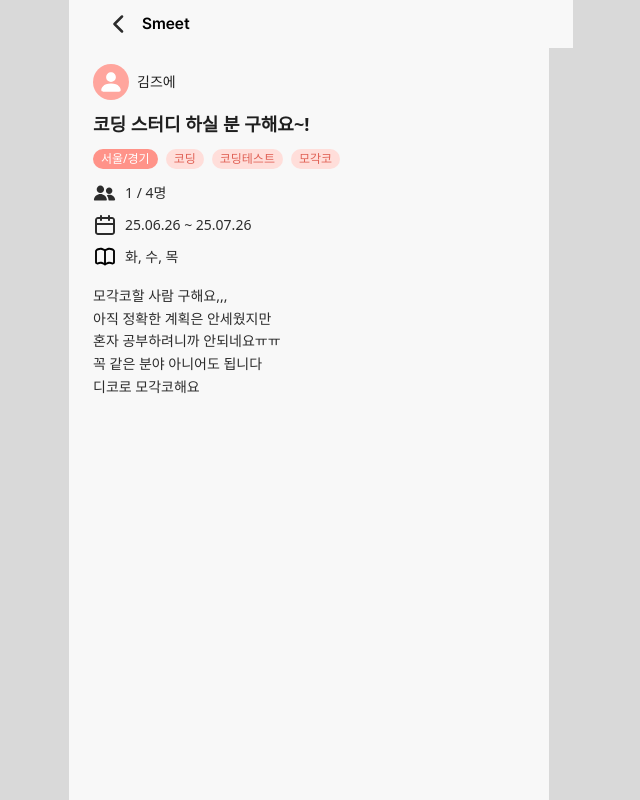
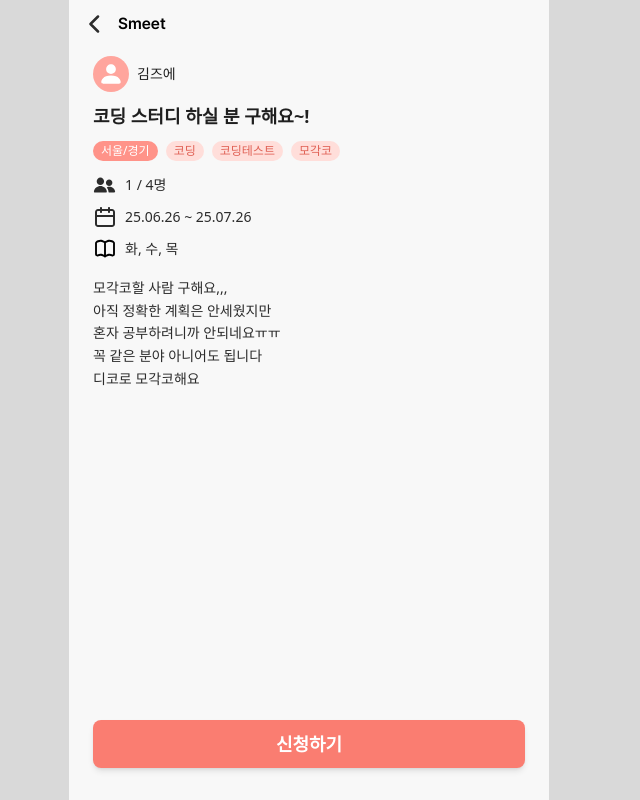
Before and after one commit to Smeet0528/FRONTEND, a React (Vite) app: page /study-detail in a window 1280 px wide. Shown: the whole page, without its empty margins (331-971 px from the left). Built offline with nearby package versions, Linux system fonts and the light colour scheme.

Commit message:
Feat: StudyDetailPage UI 구현

```diff
--- a/src/components/DetailPage/StudyTitleBlock.tsx
+++ b/src/components/DetailPage/StudyTitleBlock.tsx
@@ -1,4 +1,4 @@
-import ProfileIcon from '@/assets/profile.svg?react';
+import profileIcon from '@/assets/profile.svg';
 import Tag from '@/components/Tag';
 
 type StudyTitleBlockProps = {
@@ -12,7 +12,7 @@ const StudyTitleBlock = ({ nickname, title, tags }: StudyTitleBlockProps) => {
     <div className="flex flex-col gap-3">
       {/* 작성자 정보 */}
       <div className="flex items-center gap-2">
-        <ProfileIcon className="w-9 h-9" />
+        <img src={profileIcon} alt="작성자 아이콘" className="w-9 h-9" />
         <p className="text-sm font-medium text-[#1F1F1F]">{nickname}</p>
       </div>
 
--- a/src/pages/study-detail-page/index.tsx
+++ b/src/pages/study-detail-page/index.tsx
@@ -3,41 +3,76 @@ import StudyMetaInfo from '@/components/DetailPage/StudyMetaInfo';
 import DescriptionBlock from '@/components/DetailPage/DescriptionBlock';
 import BackHeader from '@/components/Headers/BackHeader';
 
+type TagType = 'region' | 'default';
+
+interface Study {
+  nickname: string;
+  title: string;
+  tags: { text: string; type?: TagType }[];
+  current: number;
+  capacity: number;
+  startDate: string;
+  endDate: string;
+  days: string;
+  description: string;
+}
+
 const StudyDetailPage = () => {
-  return (
-    <div className="min-h-screen bg-[#f8f8f8] px-6 pt-4">
-      <BackHeader title="Smeet" />
-
-      <div className="mt-12">
-        <StudyTitleBlock
-          nickname="김즈에"
-          title="코딩 스터디 하실 분 구해요~!"
-          tags={[
+  const study: Study = {
+    nickname: '김즈에',
+    title: '코딩 스터디 하실 분 구해요~!',
+    tags: [
       { text: '서울/경기', type: 'region' },
       { text: '코딩' },
       { text: '코딩테스트' },
       { text: '모각코' },
-          ]}
+    ],
+    current: 1,
+    capacity: 4,
+    startDate: '25.06.26',
+    endDate: '25.07.26',
+    days: '화, 수, 목',
+    description: `모각코할 사람 구해요,,,
+아직 정확한 계획은 안세웠지만
+혼자 공부하려니까 안되네요ㅠㅠ
+꼭 같은 분야 아니어도 됩니다
+디코로 모각코해요`,
+  };
+
+  return (
+    <div className="w-full flex justify-center bg-[#f8f8f8] min-h-screen">
+      <div className="w-full max-w-[480px] bg-[#f8f8f8]">
+        <BackHeader title="Smeet" />
+
+        <div className="px-6 pt-14 pb-32">
+          <StudyTitleBlock
+            nickname={study.nickname}
+            title={study.title}
+            tags={study.tags}
           />
 
           <div className="mt-3">
             <StudyMetaInfo
-            current={1}
-            capacity={4}
-            startDate="25.06.26"
-            endDate="25.07.26"
-            days="화, 수, 목"
+              current={study.current}
+              capacity={study.capacity}
+              startDate={study.startDate}
+              endDate={study.endDate}
+              days={study.days}
             />
           </div>
 
           <div className="mt-4">
-          <DescriptionBlock
-            description={`모각코할 사람 구해요,,,
-아직 정확한 계획은 안세웠지만
-혼자 공부하려니까 안되네요ㅠㅠ
-꼭 같은 분야 아니어도 됩니다
-디코로 모각코해요`}
-          />
+            <DescriptionBlock description={study.description} />
+          </div>
+        </div>
+
+        <div className="fixed max-w-[480px] bottom-0 w-full pb-8 px-6">
+          <button
+            type="button"
+            className="w-full h-12 rounded-lg bg-[#FA7D71] hover:bg-[#e45b4f] text-white font-semibold text-lg shadow-md"
+          >
+            신청하기
+          </button>
         </div>
       </div>
     </div>
```
Also changed, not shown: src/components/DetailPage/ApplyButton.tsx (deleted). Lines whose indentation alone changed are shown as unchanged.
